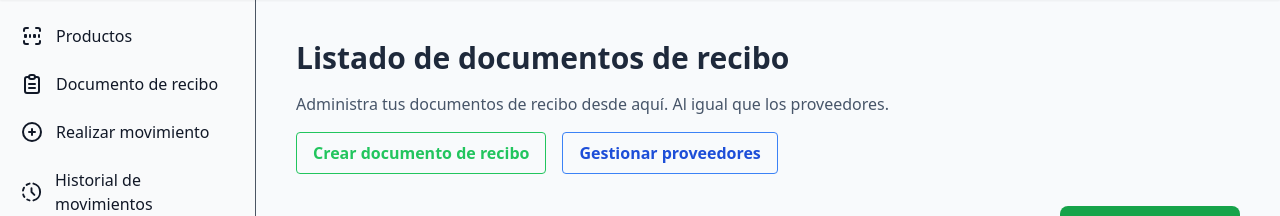
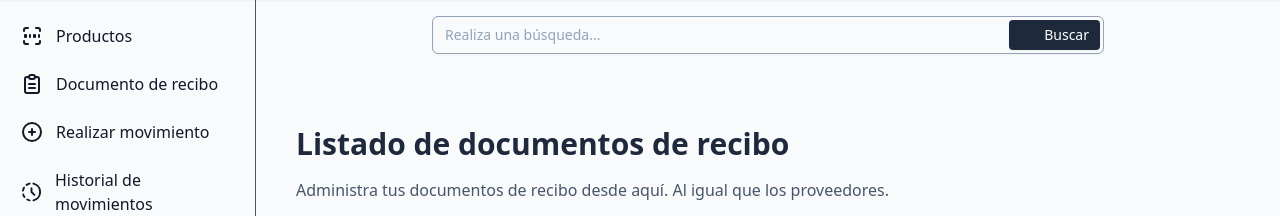
Before and after one commit to juansalgado12/wms, a Flask app: template wmsr/templates/documento_recibo/listadocumentos.html in a window 1280 px wide. Shown: the part 80-296 px from the top of the page. Run offline with Flask 3, Linux system fonts and the light colour scheme; the template is opened without the code that fills it, so the values that code supplies are empty; some libraries are stand-ins or nearby versions.

Commit message:
Añadida la funcionalidad de búsqueda en la lista de documentos de recibo, permitiendo filtrar por ID de documento, razón social del proveedor y estado del documento.

```diff
--- a/wmsr/templates/documento_recibo/listadocumentos.html
+++ b/wmsr/templates/documento_recibo/listadocumentos.html
@@ -2,6 +2,29 @@
 
 {% block title %}Documentos de recibo - Warehouse Management System{% endblock %}
 {% block content %}
+<div class="w-full flex justify-center mb-4">
+
+    <div class="w-full max-w-md sm:max-w-lg md:max-w-xl lg:max-w-2xl min-w-[200px] mb-8">
+      <form method="get" action="{{ url_for('documento_recibo.lista_documentos') }}">
+        <div class="relative">
+          <input name="q" value="{{ q or '' }}"
+            class="w-full bg-transparent placeholder:text-slate-400 text-slate-300 text-sm border border-slate-400 rounded-md pl-3 pr-28 py-2 transition duration-300 ease focus:outline-none focus:border-slate-400 hover:border-slate-300 shadow-sm focus:shadow"
+            placeholder="Realiza una búsqueda..." type="text"
+          />
+          <button
+            class="absolute top-1 right-1 flex items-center rounded bg-slate-800 py-1 px-2.5 border border-transparent text-center text-sm text-white transition-all shadow-sm hover:shadow focus:bg-slate-700 focus:shadow-none active:bg-slate-700 hover:bg-slate-700 active:shadow-none disabled:pointer-events-none disabled:opacity-50 disabled:shadow-none"
+            type="submit"
+          >
+            <svg xmlns="http://www.w3.org/2000/svg" viewBox="0 0 24 24" fill="currentColor" class="w-4 h-4 mr-2"></svg>
+              <path fill-rule="evenodd" d="M10.5 3.75a6.75 6.75 0 1 0 0 13.5 6.75 6.75 0 0 0 0-13.5ZM2.25 10.5a8.25 8.25 0 1 1 14.59 5.28l4.69 4.69a.75.75 0 1 1-1.06 1.06l-4.69-4.69A8.25 8.25 0 0 1 2.25 10.5Z" clip-rule="evenodd" />
+            </svg>
+            Buscar
+          </button>
+        </div>
+      </form>
+    </div>
+  </div>
+
 <div class="container w-full h-screen bg-cover size-full px-4 py-6">
   <div class="mb-4">
     <h1 class="text-3xl font-bold text-slate-800 mb-4 dark:text-white">Listado de documentos de recibo</h1>
```
Also changed, not shown: wmsr/documento_recibo.py (+18 -1 lines).
